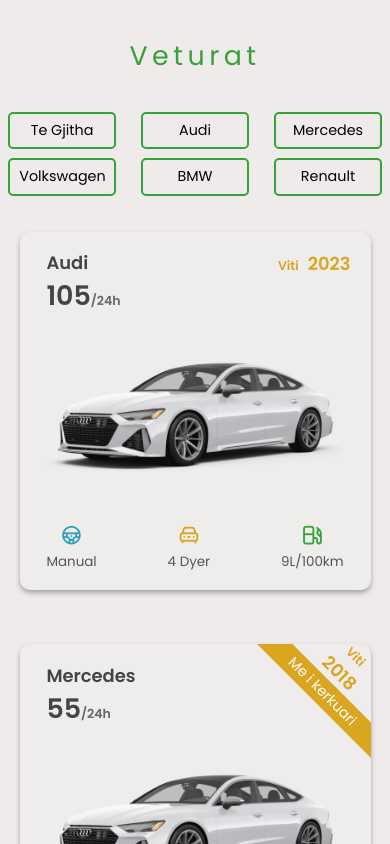
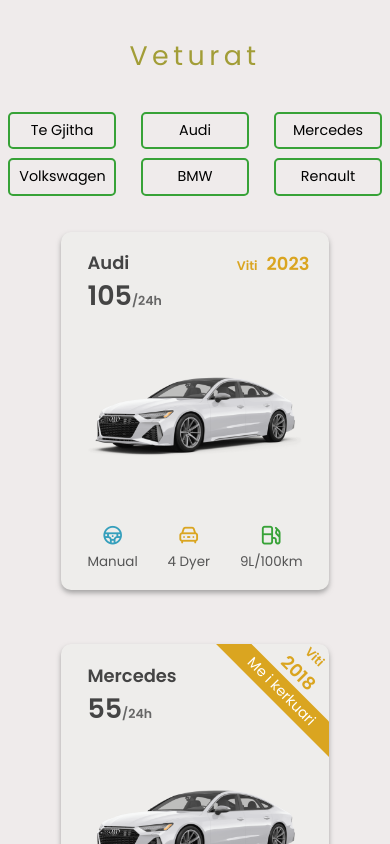
Before and after one commit to shendritcocaj/rentacar-app, a React (Vite) app: page /cars in a window 390 px wide. Shown: the top 844 px of the page. Built offline with nearby package versions, Linux system fonts and the light colour scheme.

Commit message:
first commit

```diff
--- a/src/components/Cars/cars.css
+++ b/src/components/Cars/cars.css
@@ -11,7 +11,7 @@
 .cars-title {
   font-size: 3rem;
   letter-spacing: 0.5rem;
-  color: #37a237;
+  color: #a29d37;
   padding-top: 4rem;
   padding-bottom: 4rem;
   text-align: center;
@@ -203,13 +203,13 @@
 
 @media only screen and (max-width: 650px) {
   .car {
-    width: 70% !important;
+    width: 40rem !important;
     margin: 0 auto !important;
   }
 }
 @media only screen and (max-width: 430px) {
   .car {
-    width: 90% !important;
+    width: 30rem !important;
     margin: 0 auto !important;
   }
 }
```
